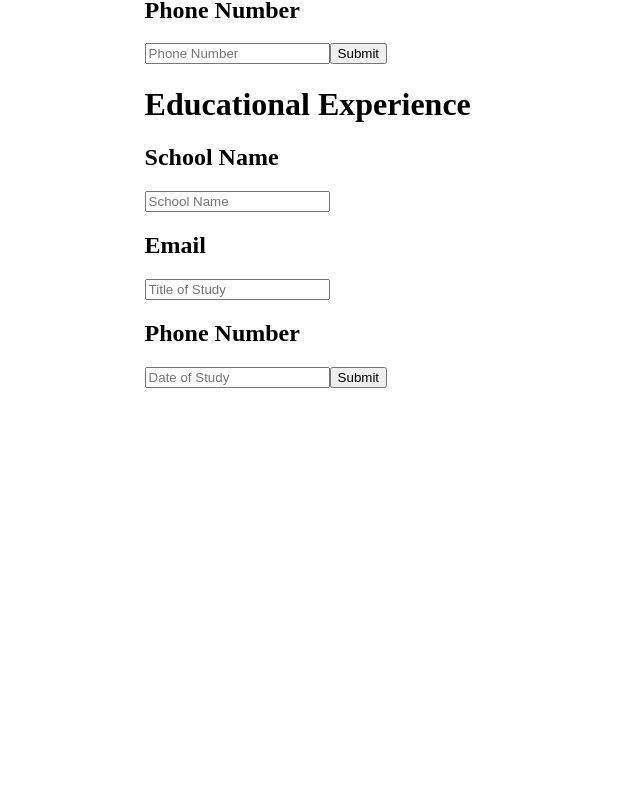
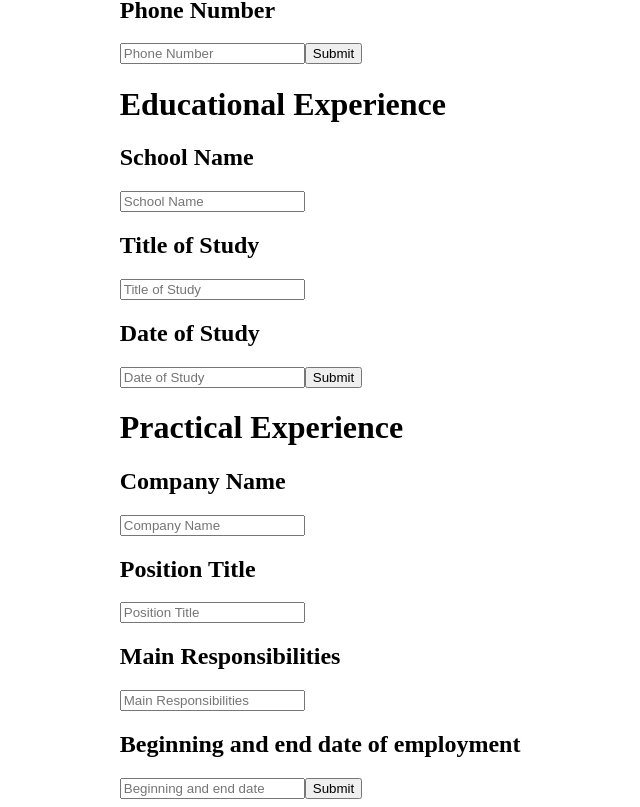
Before and after one commit to MarkFerianec/odin-cv-application, a React (Vite) app in the folder cv-application/: page / in a window 1280 px wide. Shown: the part 267-1074 px from the top of the page, without its empty margins (176-816 px from the left). Before the commit the page ends 800 px from the top, so only its background shows below. Built offline with nearby package versions, Linux system fonts and the light colour scheme.

Commit message:
Modify various files
Added a practical experience section and functionality for it. Changed
header tags in EducationalExperience.

```diff
--- a/cv-application/src/App.jsx
+++ b/cv-application/src/App.jsx
@@ -4,6 +4,7 @@ import { useState } from 'react';
 
 import GeneralInformation from './components/GeneralInformation';
 import EducationalExperience from './components/EducationalExperience';
+import PracticalExperience from './components/PracticalExperience';
 
 const initialGeneralInformationValues = {
   name: '',
@@ -17,30 +18,37 @@ const initialEducationalExperienceValues = {
   'date of study': '',
 };
 
+const initialPracticalExperienceValues = {
+  'company name': '',
+  'position title': '',
+  'main responsibilities': '',
+  'beginning and end date of employment': '',
+};
+
 function App() {
   // Form displays
   const [generalInformationFormDisplay, setGeneralInformationFormDisplay] =
     useState(true);
-
   const [
     educationalExperienceFormDisplay,
     setEducationalExperienceFormDisplay,
   ] = useState(true);
-
+  const [practicalExperienceFormDisplay, setPracticalExperienceFormDisplay] =
+    useState(true);
   // Form input
   const [generalInformationValues, setGeneralInformationValues] = useState(
     initialGeneralInformationValues
   );
-
   const [educationalExperienceValues, setEducationalExperienceValues] =
     useState(initialEducationalExperienceValues);
-
+  const [practicalExperienceValues, setPracticalExperienceValues] = useState(
+    initialPracticalExperienceValues
+  );
   // InputChange functions
   const handleGeneralInformationInputChange = (e) => {
     const { name, value } = e.target;
     setGeneralInformationValues({ ...generalInformationValues, [name]: value });
   };
-
   const handleEducationalExperienceInputChange = (e) => {
     const { name, value } = e.target;
     setEducationalExperienceValues({
@@ -48,13 +56,18 @@ function App() {
       [name]: value,
     });
   };
-
+  const handlePracticalExperienceInputChange = (e) => {
+    const { name, value } = e.target;
+    setPracticalExperienceValues({
+      ...practicalExperienceValues,
+      [name]: value,
+    });
+  };
   // Saved information
   const [savedGeneralInformation, setSavedGeneralInformation] = useState('');
-
   const [savedEducationalExperience, setSavedEducationalExperience] =
     useState('');
-
+  const [savedPracticalExperience, setSavedPracticalExperience] = useState('');
   // Submit functions
   function submitGeneralInformation(e) {
     e.preventDefault();
@@ -63,7 +76,6 @@ function App() {
 
     setGeneralInformationFormDisplay(!generalInformationFormDisplay);
   }
-
   function submitEducationalExperience(e) {
     e.preventDefault();
 
@@ -71,20 +83,29 @@ function App() {
 
     setEducationalExperienceFormDisplay(!educationalExperienceFormDisplay);
   }
+  function submitPracticalExperience(e) {
+    e.preventDefault();
 
+    setSavedPracticalExperience(Object.values(practicalExperienceValues));
+
+    setPracticalExperienceFormDisplay(!practicalExperienceFormDisplay);
+  }
   // Edit functions
   function editGeneralInformation(e) {
     e.preventDefault();
 
     setGeneralInformationFormDisplay(!generalInformationFormDisplay);
   }
-
   function editEducationalExperience(e) {
     e.preventDefault();
 
     setEducationalExperienceFormDisplay(!educationalExperienceFormDisplay);
   }
+  function editPracticalExperience(e) {
+    e.preventDefault();
 
+    setPracticalExperienceFormDisplay(!practicalExperienceFormDisplay);
+  }
   return (
     <>
       <div className="forms">
@@ -102,6 +123,13 @@ function App() {
           submit={submitEducationalExperience}
           edit={editEducationalExperience}
         />
+        <PracticalExperience
+          formDisplay={practicalExperienceFormDisplay}
+          values={practicalExperienceValues}
+          handleInputChange={handlePracticalExperienceInputChange}
+          submit={submitPracticalExperience}
+          edit={editPracticalExperience}
+        />
       </div>
       <div className="CV">
         <div className="generalinformation">
@@ -112,6 +140,10 @@ function App() {
           {savedEducationalExperience[0]} {savedEducationalExperience[1]}{' '}
           {savedEducationalExperience[2]}
         </div>
+        <div className="practicalexperience">
+          {savedPracticalExperience[0]} {savedPracticalExperience[1]}{' '}
+          {savedPracticalExperience[2]}
+        </div>
       </div>
     </>
   );
--- a/cv-application/src/components/EducationalExperience.jsx
+++ b/cv-application/src/components/EducationalExperience.jsx
@@ -17,14 +17,14 @@ function EducationalExperience({
             onChange={handleInputChange}
             value={values['school name']}
           ></input>
-          <h2>Email</h2>
+          <h2>Title of Study</h2>
           <input
             placeholder="Title of Study"
             name="title of study"
             onChange={handleInputChange}
             value={values['title of study']}
           ></input>
-          <h2>Phone Number</h2>
+          <h2>Date of Study</h2>
           <input
             placeholder="Date of Study"
             name="date of study"
--- a/cv-application/src/components/PracticalExperience.jsx
+++ b/cv-application/src/components/PracticalExperience.jsx
@@ -1,5 +1,55 @@
-function PracticalExperience() {
-  return <h1>Practical Experience</h1>;
+function PracticalExperience({
+  formDisplay,
+  handleInputChange,
+  values,
+  submit,
+  edit,
+}) {
+  if (formDisplay === true) {
+    return (
+      <>
+        <h1>Practical Experience</h1>
+        <form>
+          <h2>Company Name</h2>
+          <input
+            placeholder="Company Name"
+            name="company name"
+            onChange={handleInputChange}
+            value={values['company name']}
+          ></input>
+          <h2>Position Title</h2>
+          <input
+            placeholder="Position Title"
+            name="position title"
+            onChange={handleInputChange}
+            value={values['position title']}
+          ></input>
+          <h2>Main Responsibilities</h2>
+          <input
+            placeholder="Main Responsibilities"
+            name="main responsibilities"
+            onChange={handleInputChange}
+            value={values['main responsibilities']}
+          ></input>
+          <h2>Beginning and end date of employment</h2>
+          <input
+            placeholder="Beginning and end date"
+            name="beginning and end date of employment"
+            onChange={handleInputChange}
+            value={values['beginning and end date of employment']}
+          ></input>
+          <button onClick={submit}>Submit</button>
+        </form>
+      </>
+    );
+  } else {
+    return (
+      <>
+        <div>Edit</div>
+        <button onClick={edit}>Edit</button>
+      </>
+    );
+  }
 }
 
 export default PracticalExperience;
```
